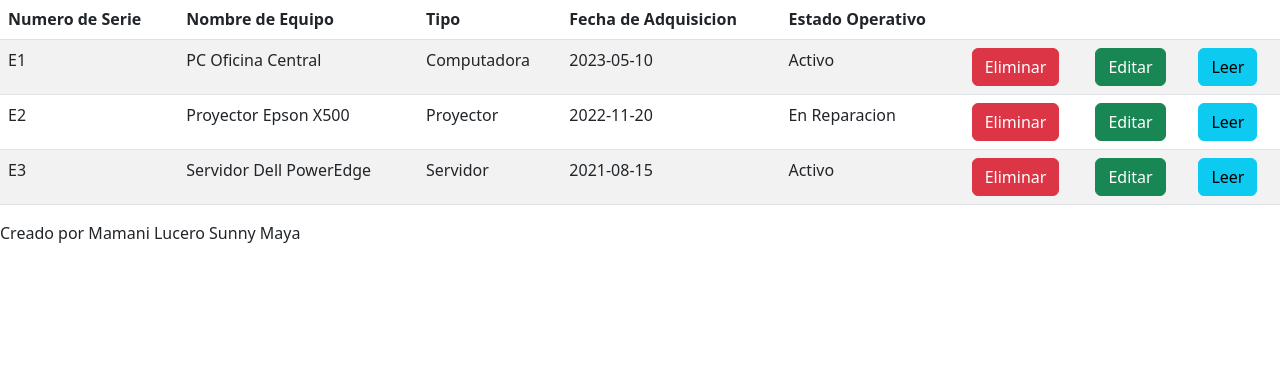
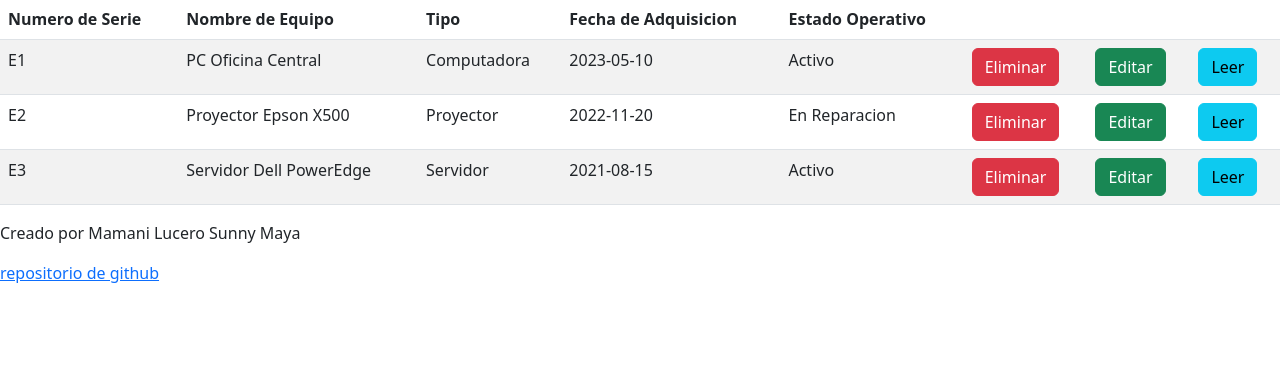
Before and after one commit to SunnyIsa/practica-crud-php, a PHP site: page /equipos/index.php in a window 1280 px wide. Shown: the part 199-576 px from the top of the page. Run offline with PHP 8.4, Linux system fonts and the light colour scheme; data comes from the database, SQL or seed files in the repository.

Commit message:
git commit -m "agregacion del repositorio"

```diff
--- a/includes/footer.php
+++ b/includes/footer.php
@@ -1,4 +1,5 @@
 
     <p>Creado por Mamani Lucero Sunny Maya</p>
+    <a href="https://github.com/SunnyIsa/practica-crud-php">repositorio de github</a>
 </body>
 </html>
```
